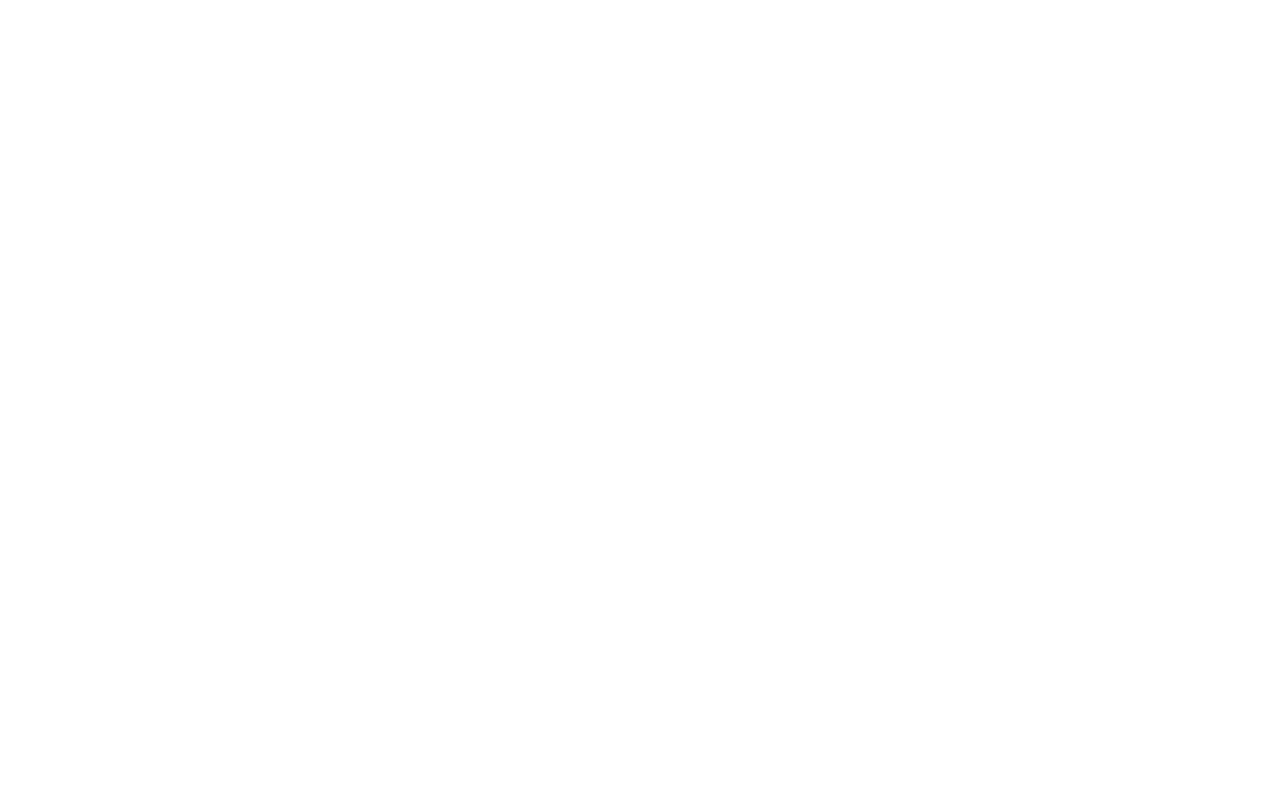
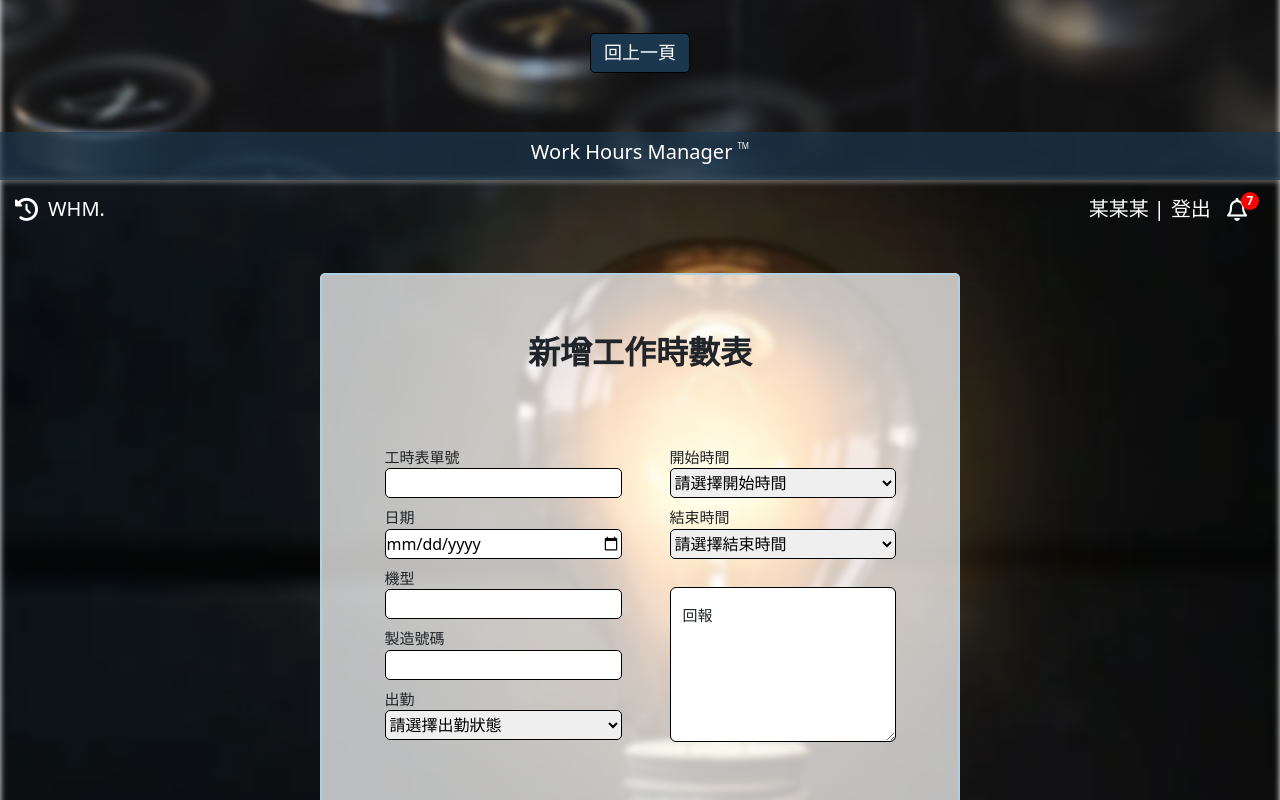
Before and after one commit to JaimeDeng/WorkHoursManagerFrontEnd, a Vue app: page /employee-home in a window 1280 px wide. Shown: the part 1420-2220 px from the top of the page. Before the commit the page ends 800 px from the top, so only its background shows below. Built offline with nearby package versions, Linux system fonts and the light colour scheme.

Commit message:
小鈴鐺提醒增加

```diff
--- a/src/App.vue
+++ b/src/App.vue
@@ -28,19 +28,19 @@
 
 <template>
         <!-- 一般員工 -->
-        <!-- <LoginView /> -->
-        <!-- <EmployeeHomeView /> -->
-        <!-- <EmploAddWorkInfoView /> -->
-        <!-- <EmploCheckDailyTimeView /> -->
-        <!-- <EmploChangePsdView /> -->
+        <LoginView />
+        <EmployeeHomeView />
+        <EmploAddWorkInfoView />
+        <EmploCheckDailyTimeView />
+        <EmploChangePsdView />
 
         <!-- 主管 -->
-        <!-- <ManagerHomeView /> -->
-        <!-- <ManaCheckDailyView /> -->
-        <!-- <ManaApproveView /> -->
+        <ManagerHomeView />
+        <ManaCheckDailyView />
+        <ManaApproveView />
 
         <!-- 系統管理 -->
-        <!-- <SystemAddEmploListView /> -->
+        <SystemAddEmploListView />
         <StstemEditInfoView />
 
 </template>
--- a/src/components/EmploAddWorkInfo.vue
+++ b/src/components/EmploAddWorkInfo.vue
@@ -15,8 +15,9 @@
                     <input type="text" id="type">
                     <label for="productNum">製造號碼</label>
                     <input type="text" id="productNum">
-                    <label for="">狀態</label>
+                    <label for="">出勤</label>
                     <select>
+                        <option selected>請選擇出勤狀態</option>
                         <option value="1">出勤</option>
                         <option value="2">公假</option>
                         <option value="3">病假</option>
@@ -29,9 +30,111 @@
                 <!-- 右側填寫區 -->
                 <div class="detail">
                     <label for="">開始時間</label>
-                    <input type="time">
+                    <select>
+                        <option selected>請選擇開始時間</option>
+                        <option value="1">00:00</option>
+                        <option value="2">00:30</option>
+                        <option value="3">01:00</option>
+                        <option value="4">01:30</option>
+                        <option value="5">02:00</option>
+                        <option value="6">02:30</option>
+                        <option value="7">03:00</option>
+                        <option value="8">03:30</option>
+                        <option value="9">04:00</option>
+                        <option value="10">04:30</option>
+                        <option value="11">05:00</option>
+                        <option value="12">05:30</option>
+                        <option value="13">06:00</option>
+                        <option value="14">06:30</option>
+                        <option value="15">07:00</option>
+                        <option value="16">07:30</option>
+                        <option value="17">08:00</option>
+                        <option value="18">08:30</option>
+                        <option value="19">09:00</option>
+                        <option value="20">09:30</option>
+                        <option value="21">10:00</option>
+                        <option value="22">10:30</option>
+                        <option value="23">11:00</option>
+                        <option value="24">11:30</option>
+                        <option value="25">12:00</option>
+                        <option value="26">12:30</option>
+                        <option value="27">13:00</option>
+                        <option value="28">13:30</option>
+                        <option value="29">14:00</option>
+                        <option value="1">14:30</option>
+                        <option value="2">15:00</option>
+                        <option value="3">15:30</option>
+                        <option value="4">16:00</option>
+                        <option value="5">16:30</option>
+                        <option value="6">17:00</option>
+                        <option value="7">17:30</option>
+                        <option value="8">18:00</option>
+                        <option value="9">18:30</option>
+                        <option value="10">19:00</option>
+                        <option value="11">19:30</option>
+                        <option value="12">20:00</option>
+                        <option value="13">20:30</option>
+                        <option value="14">21:00</option>
+                        <option value="15">21:30</option>
+                        <option value="16">22:00</option>
+                        <option value="17">22:30</option>
+                        <option value="18">23:00</option>
+                        <option value="19">23:30</option>
+                        <option value="20">24:00</option>
+                    </select>
                     <label for="">結束時間</label>
-                    <input type="time">
+                    <select>
+                        <option selected>請選擇結束時間</option>
+                        <option value="1">00:00</option>
+                        <option value="2">00:30</option>
+                        <option value="3">01:00</option>
+                        <option value="4">01:30</option>
+                        <option value="5">02:00</option>
+                        <option value="6">02:30</option>
+                        <option value="7">03:00</option>
+                        <option value="8">03:30</option>
+                        <option value="9">04:00</option>
+                        <option value="10">04:30</option>
+                        <option value="11">05:00</option>
+                        <option value="12">05:30</option>
+                        <option value="13">06:00</option>
+                        <option value="14">06:30</option>
+                        <option value="15">07:00</option>
+                        <option value="16">07:30</option>
+                        <option value="17">08:00</option>
+                        <option value="18">08:30</option>
+                        <option value="19">09:00</option>
+                        <option value="20">09:30</option>
+                        <option value="21">10:00</option>
+                        <option value="22">10:30</option>
+                        <option value="23">11:00</option>
+                        <option value="24">11:30</option>
+                        <option value="25">12:00</option>
+                        <option value="26">12:30</option>
+                        <option value="27">13:00</option>
+                        <option value="28">13:30</option>
+                        <option value="29">14:00</option>
+                        <option value="1">14:30</option>
+                        <option value="2">15:00</option>
+                        <option value="3">15:30</option>
+                        <option value="4">16:00</option>
+                        <option value="5">16:30</option>
+                        <option value="6">17:00</option>
+                        <option value="7">17:30</option>
+                        <option value="8">18:00</option>
+                        <option value="9">18:30</option>
+                        <option value="10">19:00</option>
+                        <option value="11">19:30</option>
+                        <option value="12">20:00</option>
+                        <option value="13">20:30</option>
+                        <option value="14">21:00</option>
+                        <option value="15">21:30</option>
+                        <option value="16">22:00</option>
+                        <option value="17">22:30</option>
+                        <option value="18">23:00</option>
+                        <option value="19">23:30</option>
+                        <option value="20">24:00</option>
+                    </select>
                     <div class="mes form-floating">
                         <textarea class="mesarea form-control" placeholder="Leave a comment here" id="floatingTextarea2"
                             style="height: 155px"></textarea>
@@ -105,7 +208,7 @@
                     font-size: 15px;
                 }
 
-                input {
+                input,select {
                     margin-bottom: 8px;
                     height: 30px;
                     border-radius: 5px;
--- a/src/components/ManaCheckDaily.vue
+++ b/src/components/ManaCheckDaily.vue
@@ -99,8 +99,10 @@
                     <label for="">人員部門</label>
                     <select>
                         <option selected>請選擇部門</option>
-                        <option value="1">A部門</option>
-                        <option value="2">B部門</option>
+                        <option value="1">管理部</option>
+                        <option value="2">IT部</option>
+                        <option value="1">營業部</option>
+                        <option value="2">製造部</option>
                     </select>
                     <!-- 人員ID -->
                     <label for="personId">人員ID</label>
--- a/src/components/Navbar.vue
+++ b/src/components/Navbar.vue
@@ -1,4 +1,12 @@
-<script></script>
+<script>
+export default {
+  data() {
+    return {
+      notificationCount: 7
+    };
+  }
+};
+</script>
 
 <template>
     <div class="navbar">
@@ -10,7 +18,10 @@
             </div>
             <div class="right">
                 <h3>某某某 |<button>登出</button></h3>
-                <i class="bell fa-regular fa-bell"></i>
+                <i class="bell fa-regular fa-bell">
+
+                </i>
+                <div class="badge"><span v-if="notificationCount > 0" class="notification-badge">{{ notificationCount }}</span></div>
             </div>
 
 
@@ -50,13 +61,30 @@
                 font-size: 23px;
                 color: white;
             }
-            button{
+
+            button {
                 background: none;
                 border: none;
-                color:white;
-                &:active{
+                color: white;
+
+                &:active {
                     transform: scale(0.95);
                 }
+            }
+
+            .badge {
+                position: relative;
+                width: 18px;
+                height: 18px;
+                border-radius: 50%;
+                background-color: red;
+                color: white;
+                display: flex;
+                justify-content: center;
+                align-items: center;
+                top: -8px;
+                right: 6px;
+
             }
         }
 
```
